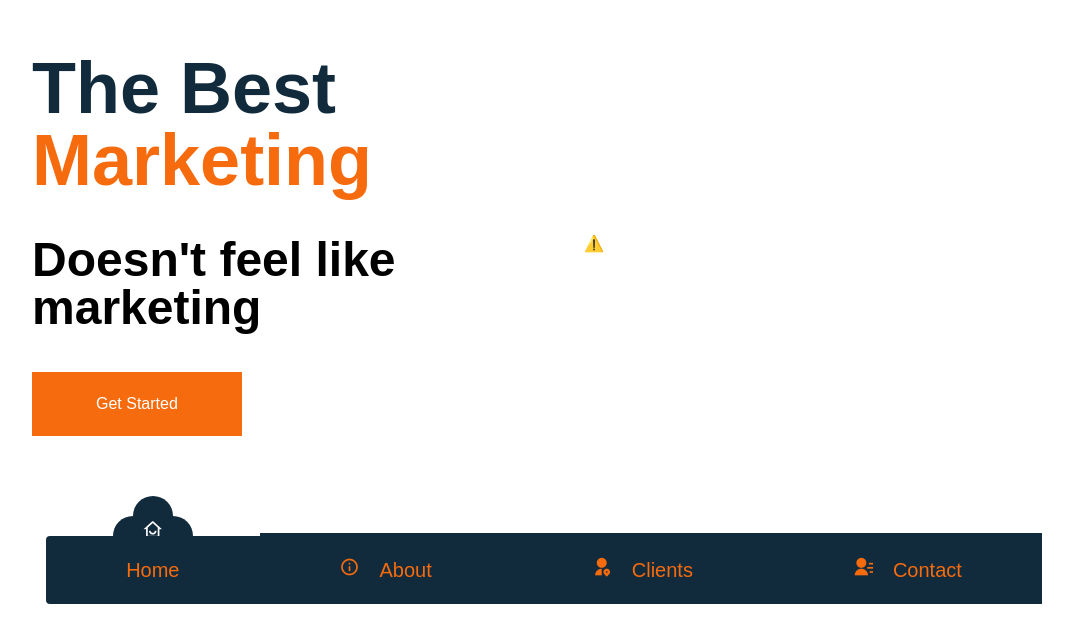
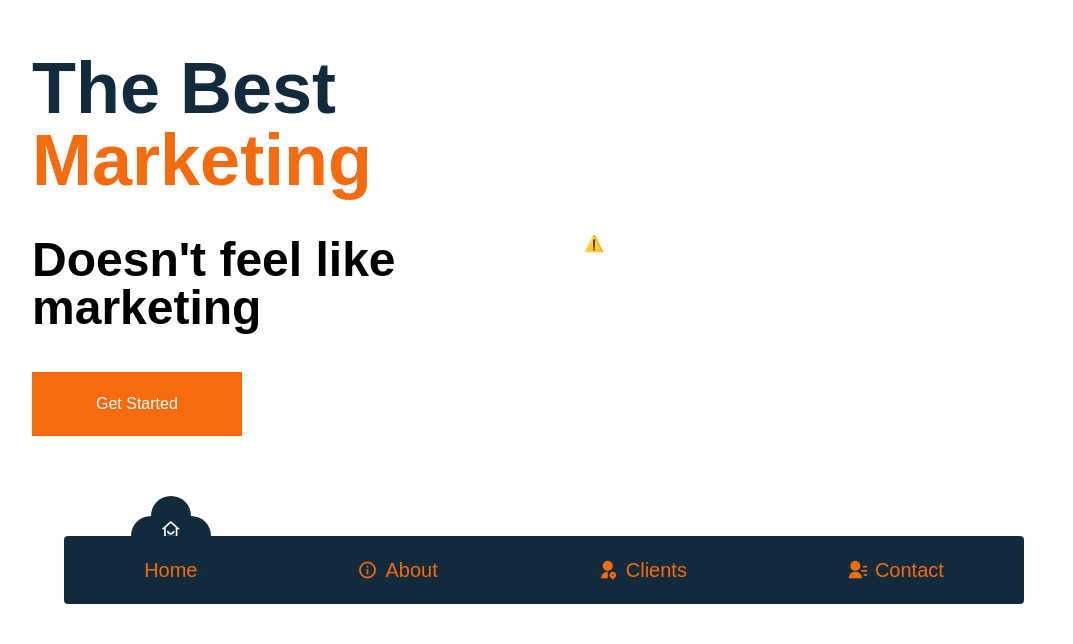
Before and after one commit to Tduncan14/agencytailwind, a React (Create React App) app: page / in a window 1280 px wide. Shown: the part 156-800 px from the top of the page, without its empty margins (96-1169 px from the left). Built offline with nearby package versions, Linux system fonts and the light colour scheme; no server answers.

Commit message:
keep moving forward

```diff
--- a/src/components/Layout.js
+++ b/src/components/Layout.js
@@ -1,74 +1,78 @@
 import React from "react";
-import {Link, useLocation} from 'react-router-dom';
+import { Link, useLocation, useNavigate } from "react-router-dom";
 
-
-
-function Layout({children}){
-
-    const location = useLocation()
-
-
+function Layout({ children }) {
+  const location = useLocation();
+  const navigate = useNavigate();
   const menuItems = [
     {
-        title:'Home',
-        path:'/',
-        icon:'ri-home-smile-line'
+      title: "Home",
+      path: "/",
+      icon: "ri-home-smile-line",
     },
     {
-          title:'About',
-          path:'/about',
-          icon:'ri-information-line',
+      title: "About",
+      path: "/about",
+      icon: "ri-information-line",
     },
     {
-            title:'Clients',
-            path:'/client',
-            icon:'ri-user-location-fill'
+      title: "Clients",
+      path: "/client",
+      icon: "ri-user-location-fill",
     },
     {
-            title:'Contact',
-            path:'/contact',
-            icon:'ri-contacts-fill'
-        }
-    ]
+      title: "Contact",
+      path: "/contact",
+      icon: "ri-contacts-fill",
+    },
+  ];
 
-
-
-    return(
-        <>
-
-        <div className=" pb-44 overflow-x-hidden">
-        {children}
-        </div>
+  return (
+    <div>
+      {/* content */}
+      <div className="pb-44 overflow-x-hidden">{children}</div>
 
       {/* footer */}
-        <div className="fixed bottom-10 left-0 right-0  mt-5">
-
-            <div className="flex  w-full justify-center">
-                {
-                    menuItems.map((item,index) =>(
+      <div className="fixed bottom-10 left-0 right-0 sm:bottom-0">
+        <div className="flex w-full justify-center">
+          {menuItems.map((item, index) => (
             <div className="flex flex-col justify-end items-center">
-
-                       {location.pathname === item.path && (<div className="flex flex-col items-center">
-                         <div className="h-5 w-10 bg-primary rounded-t-full "> </div>
-                         <div className="h-5 w-20 bg-primary rounded-t-full text-center" >
-                               <i className={`${item.icon} text-xl text-white `}></i>
-                              </div>
-                       </div>)}
-         <div className={`px-20 bg-primary py-5 ${index === 0 && 'rounded-l'} ${index === menuItems.length-1 && 'rounded-r'}flex items-center justify-center space-x-5`} key={index}>
-
-                      {/* <i className={`${item.icon} text-secondary text-xl`}></i> */}
-
-                         {location.pathname !== item.path && <i className={`${item.icon} text-secondary text-xl`}></i> }
-                       <Link className="text-secondary text-xl" to={item.path}>{item.title}</Link>
+              {location.pathname === item.path && (
+                <div className="flex flex-col items-center">
+                  <div className="h-5 w-10 bg-primary rounded-t-full"></div>
+                  <div className="h-5 w-20 bg-primary rounded-t-full text-center">
+                    <i className={`${item.icon} text-xl text-white`}></i>
                   </div>
                 </div>
-                    ))
-                }
+              )}
+              <div
+                className={`px-20 sm:px-8 bg-primary py-5 ${
+                  index === 0 && "rounded-l"
+                } ${
+                  index === menuItems.length - 1 && "rounded-r"
+                } flex items-center justify-center space-x-2`}
+              >
+                {location.pathname !== item.path && (
+                  <i
+                    onClick={() => navigate(item.path)}
+                    className={`${item.icon} text-secondary text-xl`}
+                  ></i>
+                )}
+                <Link
+                  to={`${item.path}`}
+                  className={`text-secondary text-xl ${
+                    item.path !== location.pathname && "sm:hidden"
+                  } `}
+                >
+                  {item.title}
+                </Link>
               </div>
             </div>
-        </>
-    )
+          ))}
+        </div>
+      </div>
+    </div>
+  );
 }
 
-
-export default Layout
+export default Layout;
--- a/src/pages/Client/Number.js
+++ b/src/pages/Client/Number.js
@@ -18,26 +18,26 @@ function Numbers (){
     return(
 
 
-        <div className="pr-36 pl-16 mt-20 sm:h-auto sm:px-5 sm:mt-10 sm:-space-y-10">
+        <div className="pr-36 pl-16 mt-20 sm:h-auto sm:px-5 sm:mt-10  ">
 
            <h1 className='text-2xl text-gray-600 my-5  sm:items-center sm:space-y-5 '>  Until today we have provided our services to ...</h1>
 
 
-            <div className="bg-secondary flex  sm:flex-col  sm:space-x-0  space-x-10 p-5  sm:h-auto justify-between rounded ">
-                 <div className="flex flex-col space-y-2 sm:h-96">
+            <div className="bg-secondary flex  sm:mt-5 sm:flex-col  sm:space-x-0  space-x-10 p-5  sm:h-auto justify-between rounded ">
+                 <div className="flex flex-col space-y-2 sm:space-x-0 ">
                      <h1 className="font-semibold text-9xl text-white ">152</h1>
                      <h1 className="text-white  text-2xl">Clients</h1>
                  </div>
 
 
-                 <div className="flex flex-col space-y-2 sm:h-96">
+                 <div className="flex flex-col space-y-2 sm:space-x-0 ">
                      <h1 className="font-semibold text-9xl text-white">485</h1>
                      <h1 className="text-white  text-2xl">Projects</h1>
                  </div>
 
 
 
-                 <div className="flex flex-col space-y-2 sm:h-96">
+                 <div className="flex flex-col space-y-2 sm:space-x-0  ">
                      <h1 className="font-semibold text-9xl text-white">24</h1>
                      <h1 className="text-white text-2xl">Locations</h1>
                  </div>
--- a/src/pages/Contact/ContactForm.js
+++ b/src/pages/Contact/ContactForm.js
@@ -41,14 +41,12 @@ function ContactForm(){
                  className="border py-3 px-5 bg-blue-50 focus:out rounded-lg outline-none text-gray-500 w-full" />
 
 
-
-               <div>
-               <button className="text-white bg-secondary px-5 py-2 rounded-xl mt-5 max-w-max flex justify-end sm:h-[75px]  ">Send a message</button>
-               </div>
-
              </div>
 
 
+
+
+               <button className="text-white bg-secondary px-5 py-2 rounded-xl mt-5 max-w-max flex justify-end   ">Send a message</button>
 
 
          </form>
```
Lines whose indentation alone changed are shown as unchanged.
